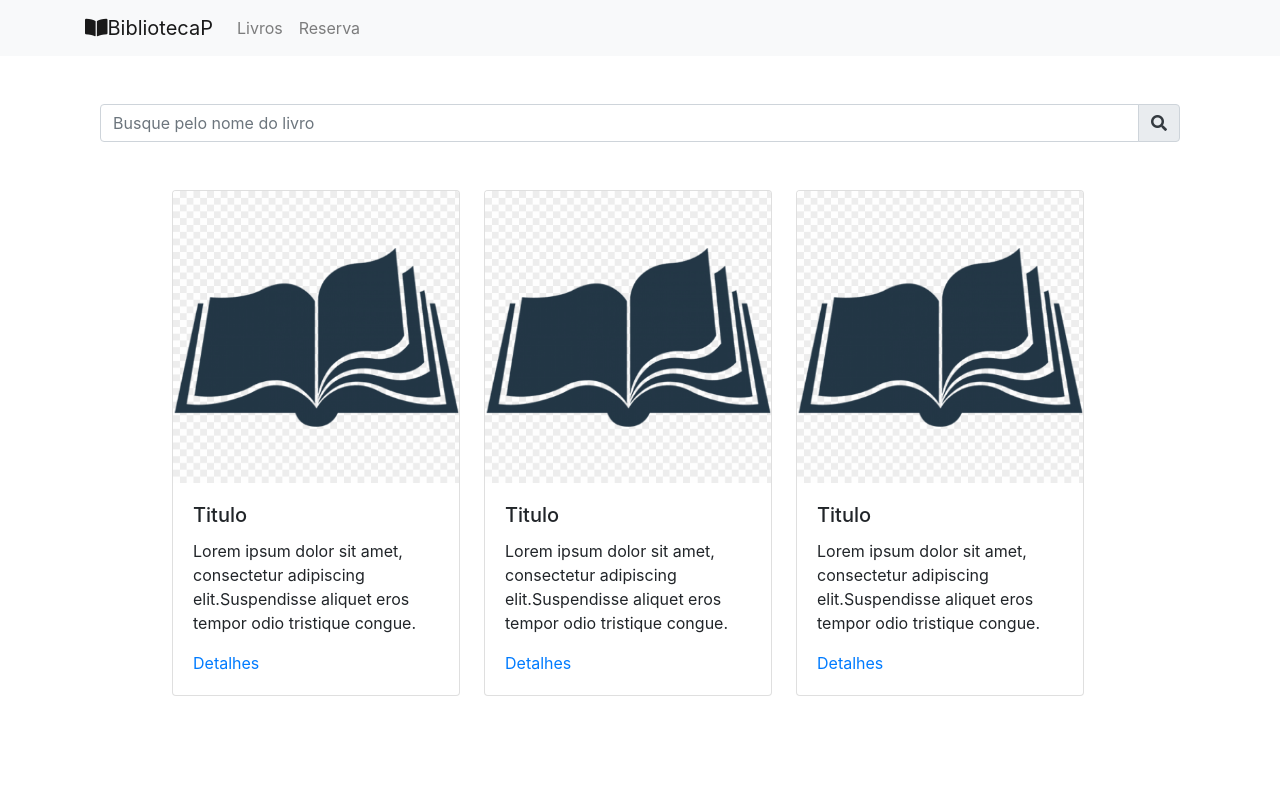
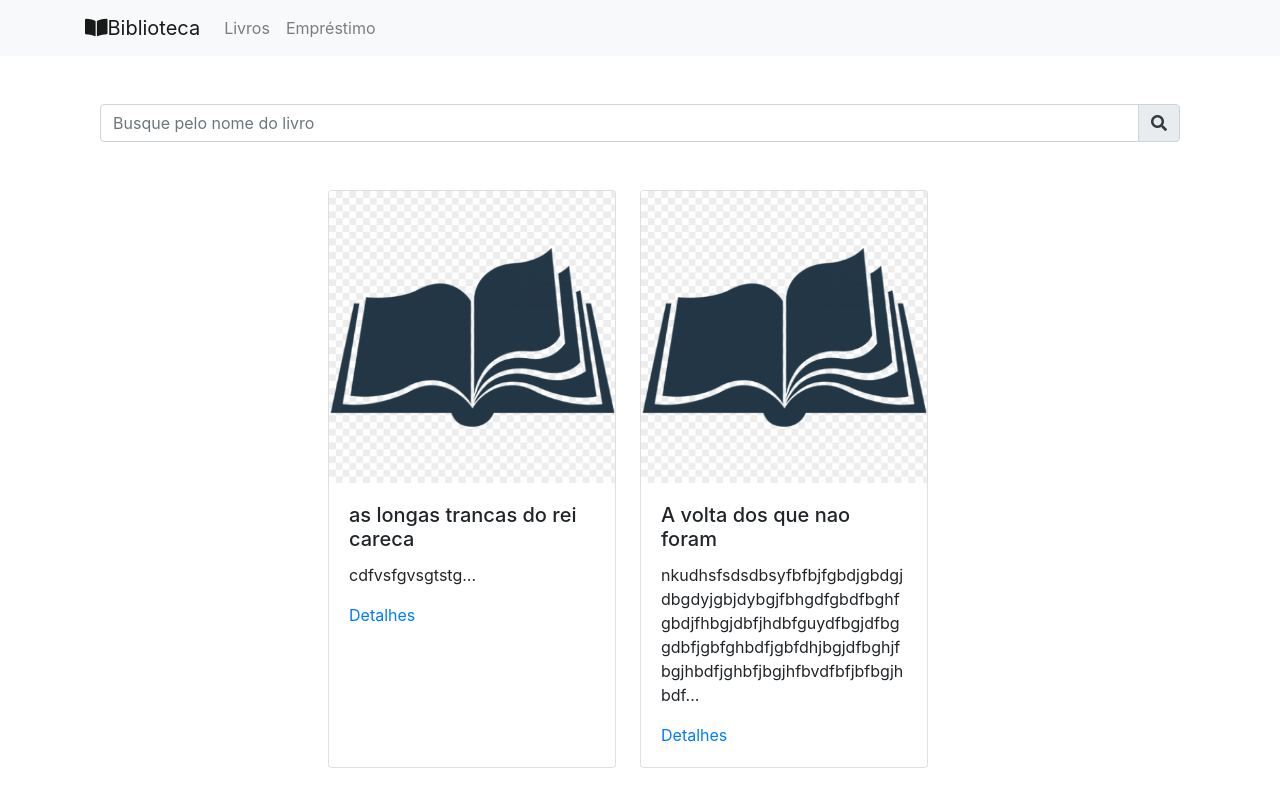
Before and after one commit to gabrielalima558/Libary, a Django app: page / in a window 1280 px wide. Run offline with Django 4.2, Linux system fonts and the light colour scheme; data comes from the database, SQL or seed files in the repository; both versions use the stored data as it was after the commit; some libraries are stand-ins or nearby versions.

Commit message:
add cabecalho partials and add new field emprestado

```diff
--- a/biblioteca/livros/admin.py
+++ b/biblioteca/livros/admin.py
@@ -4,10 +4,11 @@ from .models import Livro
 
 
 class ExibeLivro(admin.ModelAdmin):
-    list_display = ('id', 'titulo', 'anopublicacao', 'isbn')
+    list_display = ('id', 'titulo', 'anopublicacao', 'isbn', 'emprestado')
     list_display_links = ('id', 'titulo')
     search_fields = ('titulo',)
     list_filter = ('anopublicacao',)
+    list_editable = ('emprestado',)
     list_per_page = 2
 
 
--- a/biblioteca/livros/models.py
+++ b/biblioteca/livros/models.py
@@ -12,6 +12,7 @@ class Livro(models.Model):
     anopublicacao = models.IntegerField()
     idioma = models.CharField(max_length=20)
     isbn = models.CharField(max_length=20)
+    emprestado = models.BooleanField(default=False)
 
     def __str__(self):
         return self.titulo
--- /dev/null
+++ b/biblioteca/livros/templates/base.html
@@ -0,0 +1,15 @@
+<!DOCTYPE html>
+<html lang="pt-br">
+<head>
+    <meta charset="UTF-8"/>
+    <meta name="viewport" content="width=device-width, initial-scale=1.0"/>
+    <title>Biblioteca</title>
+    <link rel="stylesheet" href="https://stackpath.bootstrapcdn.com/bootstrap/4.5.2/css/bootstrap.min.css"/>
+    <link rel="stylesheet" href="https://use.fontawesome.com/releases/v5.7.0/css/all.css"/>
+</head>
+<body>{% block conteudo %} {% endblock %}
+<script src="https://code.jquery.com/jquery-3.5.1.slim.min.js"></script>
+<script src="https://cdn.jsdelivr.net/npm/popper.js@1.16.1/dist/umd/popper.min.js"></script>
+<script src="https://stackpath.bootstrapcdn.com/bootstrap/4.5.2/js/bootstrap.min.js"></script>
+</body>
+</html>
--- a/biblioteca/livros/templates/index.html
+++ b/biblioteca/livros/templates/index.html
@@ -1,68 +1,27 @@
-<!--carrega os arquivos estaticos para cá-->
+{% extends 'base.html' %}
 {% load static %}
-<!DOCTYPE html>
-    <html lang="pt-br">
-    <head><meta charset="UTF-8" />
-            <meta name="viewport" content="width=device-width, initial-scale=1.0" />
-            <title>Biblioteca</title>
-        <link rel="stylesheet"href="https://stackpath.bootstrapcdn.com/bootstrap/4.5.2/css/bootstrap.min.css"/>
-        <link rel="stylesheet"href="https://use.fontawesome.com/releases/v5.7.0/css/all.css"/>
-    </head>
-    <body>
+{% block conteudo %}
 <div class="navbar navbar-expand-lg navbar-light bg-light">
-            <header class="container"><a class="navbar-brand" href="#">
-                <i class="fas fa-book-open"></i>BibliotecaP</a>
-                <button class="navbar-toggler"type="button"data-toggle="collapse"data-target="#navbarNavAltMarkup"aria-controls="navbarNavAltMarkup"aria-expanded="false"aria-label="Toggle navigation">
-                    <span class="navbar-toggler-icon"></span>
-                </button>
-                <div class="collapse navbar-collapse" id="navbarNavAltMarkup"><div class="navbar-nav">
-                    <a class="nav-link" href="{% url 'livro' %}">Livros</a>
-                    <a class="nav-link" href="{% url 'livro' %}">Reserva</a>
-                </div></div>
-            </header>
+    {% include 'partials/cabecalho.html' %}
 </div>
 <main class="container">
     <form class="form-inline">
         <div class="input-group mt-5 mb-5 col-12">
-                    <input type="text"class="form-control"placeholder="Busque pelo nome do livro"/>
+            <input type="text" class="form-control" placeholder="Busque pelo nome do livro"/>
             <div class="input-group-append">
-                        <div class="input-group-text">
-                            <a class="text-dark" href="#">
-                                <i class="fas fa-search"></i>
-                            </a>
-                        </div>
+                <div class="input-group-text"><a class="text-dark" href="#"><i class="fas fa-search"></i></a></div>
             </div>
         </div>
     </form>
-            <div class="col-12 d-flex flex-row flex-wrap justify-content-center">
-                <div class="card mr-4 mb-3" style="width: 18rem">
-                    <img src="{% static 'img/book.png'%}" class="card-img-top" />
-                    <div class="card-body">
-                        <h5 class="card-title">Titulo</h5>
-                        <p class="card-text">Lorem ipsum dolor sit amet, consectetur adipiscing elit.Suspendisse aliquet eros tempor odio tristique congue.</p>
-                        <a href="{% url 'livro' %}" class="card-link">Detalhes</a>
+    <div class="col-12 d-flex flex-row flex-wrap justify-content-center">{% for livro in livros %}
+        <div class="card mr-4 mb-3" style="width: 18rem"><img src="{% static 'img/book.png'%}" class="card-img-top"/>
+            <div class="card-body"><h5 class="card-title">{{ livro.titulo }}</h5>
+<!--                slice corta a descricao para que seja da posicao 0 até a 150 caracteres-->
+                <p class="card-text">{{ livro.descricao|slice:':150'|add:'...' }}</p>
+                <a href="{% url 'livro' livro.id %}" class="card-link">Detalhes</a>
+
             </div>
         </div>
-                <div class="card mr-4 mb-3" style="width: 18rem">
-                    <img src="{% static 'img/book.png'%}" class="card-img-top" />
-                    <div class="card-body">
-                        <h5 class="card-title">Titulo</h5>
-                        <p class="card-text">Lorem ipsum dolor sit amet, consectetur adipiscing elit.Suspendisse aliquet eros tempor odio tristique congue.</p>
-                        <a href="{% url 'livro' %}" class="card-link">Detalhes</a>
+        {% endfor %}
     </div>
-                </div>
-                <div class="card mr-4 mb-3" style="width: 18rem">
-                    <img src="{% static 'img/book.png'%}" class="card-img-top" />
-                    <div class="card-body">
-                        <h5 class="card-title">Titulo</h5>
-                        <p class="card-text">Lorem ipsum dolor sit amet, consectetur adipiscing elit.Suspendisse aliquet eros tempor odio tristique congue.</p>
-                        <a href="{% url 'livro' %}" class="card-link">Detalhes</a>
-                    </div>
-                </div>
-            </div>
-        </main>
-        <script src="https://code.jquery.com/jquery-3.5.1.slim.min.js"></script>
-        <script src="https://cdn.jsdelivr.net/npm/popper.js@1.16.1/dist/umd/popper.min.js"></script>
-        <script src="https://stackpath.bootstrapcdn.com/bootstrap/4.5.2/js/bootstrap.min.js"></script>
-    </body>
-</html>
+</main>{% endblock %}
--- /dev/null
+++ b/biblioteca/livros/templates/partials/cabecalho.html
@@ -0,0 +1,19 @@
+<header class="container"><a class="navbar-brand" href="{% url 'index' %}"><i
+        class="fas fa-book-open"></i>Biblioteca</a>
+    <button
+            class="navbar-toggler"
+            type="button"
+            data-toggle="collapse"
+            data-target="#navbarNavAltMarkup"
+            aria-controls="navbarNavAltMarkup"
+            aria-expanded="false"
+            aria-label="Togglenavigation">
+        <span class="navbar-toggler-icon"></span>
+    </button>
+    <div class="collapse navbar-collapse" id="navbarNavAltMarkup">
+        <div class="navbar-nav">
+            <a class="nav-link" href="{% url 'index' %}">Livros</a>
+            <a class="nav-link" href="{% url 'emprestimo' %}">Empréstimo</a>
+        </div>
+    </div>
+</header>
--- a/biblioteca/livros/urls.py
+++ b/biblioteca/livros/urls.py
@@ -1,7 +1,7 @@
 from django.urls import path
 from . import views
 
-urlpatterns = [
-    path('', views.index, name='index'),
-    path('livro', views.livro, name='livro'),
-]
+urlpatterns = [path('', views.index, name='index'),
+               path('livro/<int:id>/', views.livro, name='livro'),
+               path('emprestimo', views.emprestimo, name='emprestimo'),
+               ]
--- a/biblioteca/livros/views.py
+++ b/biblioteca/livros/views.py
@@ -1,11 +1,29 @@
-from django.shortcuts import render
+from django.shortcuts import render, get_object_or_404
 from django.http import HttpResponse
+# cuidado com o import as vezes se deixar o caminho completo da erro, aparece no log
+from .models import Livro
 
 
 # Create your views here.
-def index(request):
-    return render(request, 'index.html')
 
 
-def livro(request):
-    return render(request, 'livro.html')
+def index(request):
+    dados = {
+        'livros': Livro.objects.all()
+    }
+    # envio as infos de livros para o meu template através do render
+    return render(request, 'index.html', dados)
+
+
+def livro(request, id):
+    livro = {
+        'livro': get_object_or_404(Livro, pk=id)
+    }
+    return render(request, 'livro.html', livro)
+
+
+def emprestimo(request):
+    dados = {
+        'livros': Livro.objects.filter(emprestado=False)
+    }
+    return render(request, 'index.html', dados)
```
Also changed, not shown: biblioteca/livros/templates/livro.html (+13 -33 lines), biblioteca/db.sqlite3. Lines whose indentation alone changed are shown as unchanged.
